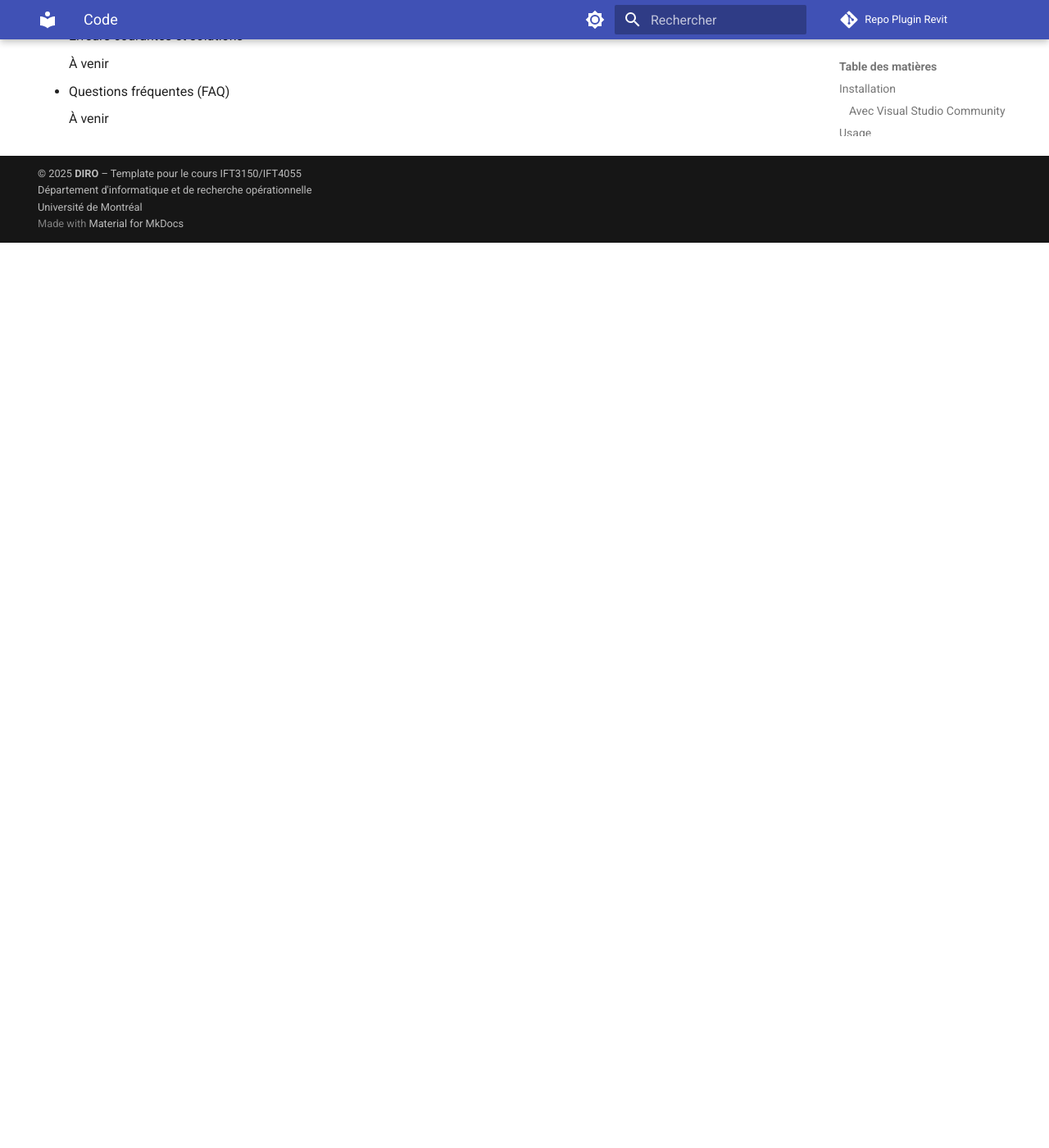
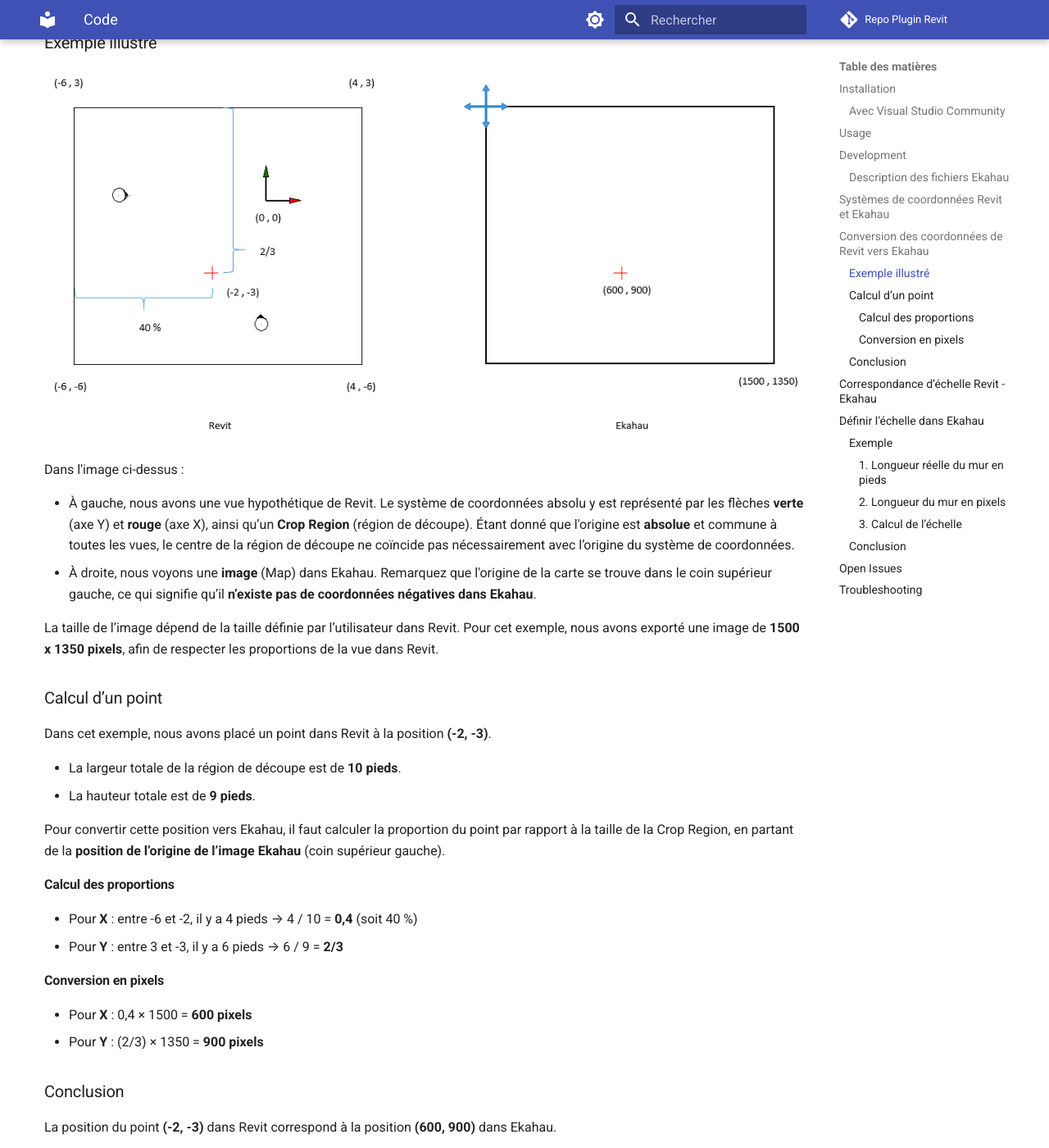
Before and after one commit to protolabo/plugin-revit, an MkDocs documentation site: the page built from docs/code.md, in a window 1280 px wide and 1400 px high, scrolled down 8291 px. Shown: the whole window at 82% size. Built offline with MkDocs 1.6.1 and Material for MkDocs 9.7.7, drawn with Linux system fonts in a browser that asks for light colours; comment, search, counter and statistics services are not loaded; before the commit the page ends 8587 px from its top, so only the background shows below that; some of the changed text lies outside the part shown.

Commit message:
add scale correspondence in the documentation

````diff
--- a/docs/code.md
+++ b/docs/code.md
@@ -393,9 +393,95 @@ Ce fichier contient une liste avec les informations nécessaires pour la simulat
 
 ---
 
-### Correspondance d’échelle Revit - Ekahau
+## <u>Systèmes de coordonnées Revit et Ekahau</u>
 
-À venir
+## Conversion des coordonnées de Revit vers Ekahau
+
+Pour convertir les coordonnées de Revit en coordonnées utilisables dans Ekahau, deux éléments essentiels doivent être pris en compte :
+
+- Revit utilise un système de coordonnées absolu en **pieds**.
+- Ekahau utilise un système de coordonnées absolu en **pixels**.
+
+### Exemple illustré
+
+![Axis Revit vs Ekahau](images/axis.png)
+
+Dans l'image ci-dessus :
+
+- À gauche, nous avons une vue hypothétique de Revit. Le système de coordonnées absolu y est représenté par les flèches **verte** (axe Y) et **rouge** (axe X), ainsi qu’un **Crop Region** (région de découpe). Étant donné que l'origine est **absolue** et commune à toutes les vues, le centre de la région de découpe ne coïncide pas nécessairement avec l’origine du système de coordonnées.
+- À droite, nous voyons une **image** (Map) dans Ekahau. Remarquez que l'origine de la carte se trouve dans le coin supérieur gauche, ce qui signifie qu’il **n’existe pas de coordonnées négatives dans Ekahau**.
+
+La taille de l’image dépend de la taille définie par l’utilisateur dans Revit. Pour cet exemple, nous avons exporté une image de **1500 x 1350 pixels**, afin de respecter les proportions de la vue dans Revit.
+
+### Calcul d’un point
+
+Dans cet exemple, nous avons placé un point dans Revit à la position **(-2, -3)**.
+
+- La largeur totale de la région de découpe est de **10 pieds**.
+- La hauteur totale est de **9 pieds**.
+
+Pour convertir cette position vers Ekahau, il faut calculer la proportion du point par rapport à la taille de la Crop Region, en partant de la **position de l’origine de l’image Ekahau** (coin supérieur gauche).
+
+#### Calcul des proportions
+
+- Pour **X** : entre -6 et -2, il y a 4 pieds → 4 / 10 = **0,4** (soit 40 %)
+- Pour **Y** : entre 3 et -3, il y a 6 pieds → 6 / 9 = **2/3**
+
+#### Conversion en pixels
+
+- Pour **X** : 0,4 × 1500 = **600 pixels**
+- Pour **Y** : (2/3) × 1350 = **900 pixels**
+
+### Conclusion
+
+La position du point **(-2, -3)** dans Revit correspond à la position **(600, 900)** dans Ekahau.
+
+## <u>Correspondance d’échelle Revit - Ekahau </u>
+
+## Définir l’échelle dans Ekahau
+
+Pour définir l’échelle dans Ekahau, il suffit d’ajouter une ligne `"metersPerUnit"` avec la valeur appropriée pour chaque étage dans le fichier `floorPlans.json`.
+
+Cette valeur se calcule en divisant la taille réelle (en mètres) d’un élément connu — comme un mur, une porte ou une fenêtre — par sa longueur en pixels sur l’image.
+
+### Exemple
+
+Prenons l’exemple précédent : supposons qu’il y ait un mur qui va du point **(-2, -3)** jusqu’à l’origine absolue **(0, 0)**.
+
+- La position du point **(-2, -3)** dans Ekahau est **(600, 900)** pixels.
+- L’origine (0, 0) correspond à **(900, 450)** pixels.
+
+#### 1. Longueur réelle du mur en pieds
+
+On utilise le théorème de Pythagore :
+
+Longueur = √[(-2)² + (-3)²]
+Longueur = √(4 + 9) = √13 ≈ **3,6056 pieds**
+
+Converti en mètres :
+3,6056 × 0,3048 ≈ **1,0998 mètres**
+
+#### 2. Longueur du mur en pixels
+
+Longueur = √[(900 - 600)² + (900 - 450)²]
+Longueur = √(300² + 450²) = √(202500 + 90000)
+Longueur ≈ **540,83 pixels**
+
+#### 3. Calcul de l’échelle
+
+metersPerUnit = 1,0998 / 540,83 ≈ **0,002033**
+
+### Conclusion
+
+Dans cet exemple, la valeur à insérer dans `floorPlans.json` serait :
+
+```json
+"metersPerUnit": 0.002033
+```
+
+![result scale basic model](images/scale_basic.png)
+![result scale advance model](images/scale_advance.png)
+
 
 ## <u>Open Issues</u>
 
````
Also changed, not shown: docs/index.md (+5 -2 lines), docs/suivi.md (+7 -0 lines), docs/images/axis.png (added), docs/images/scale_advance.png (added), docs/images/scale_basic.png (added).
